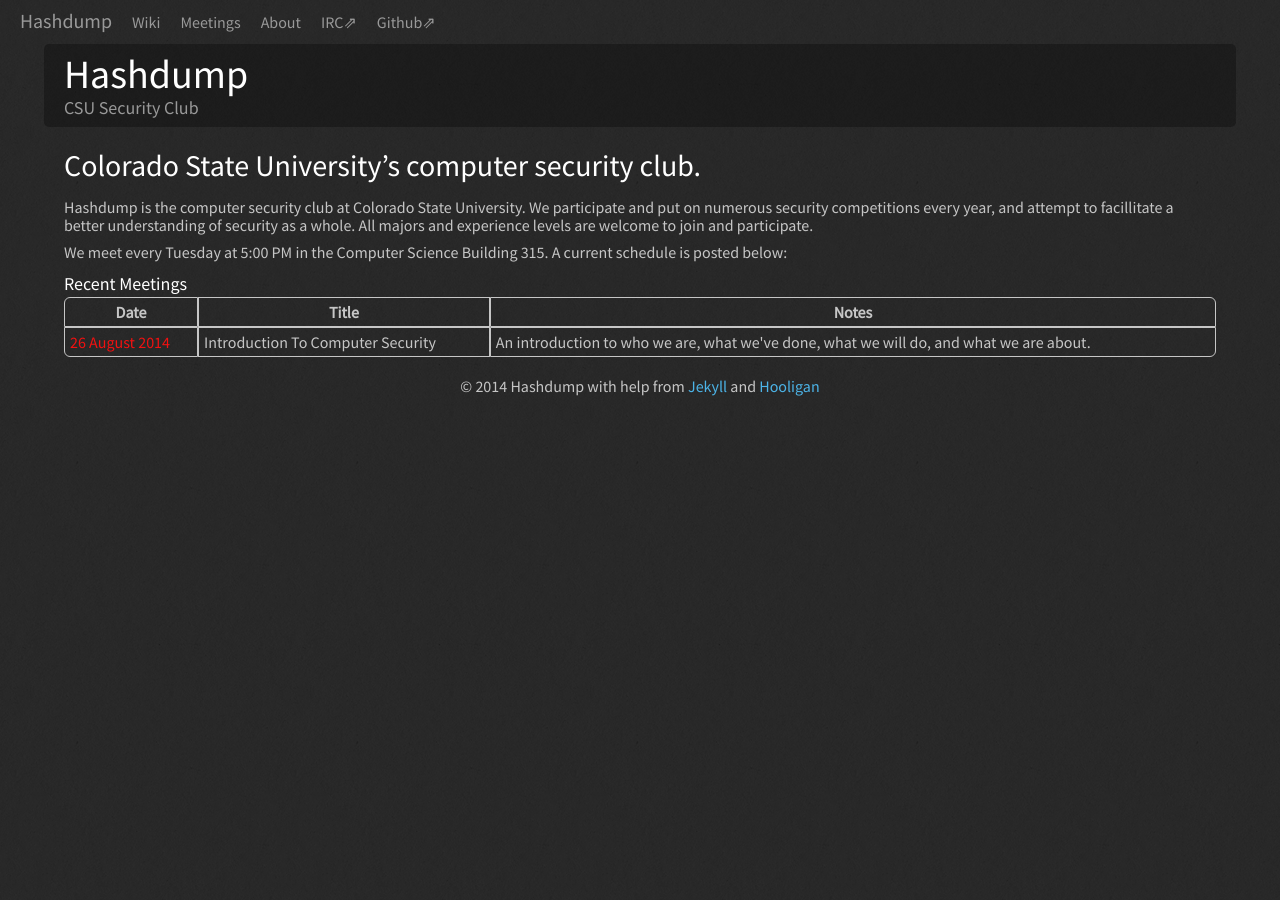
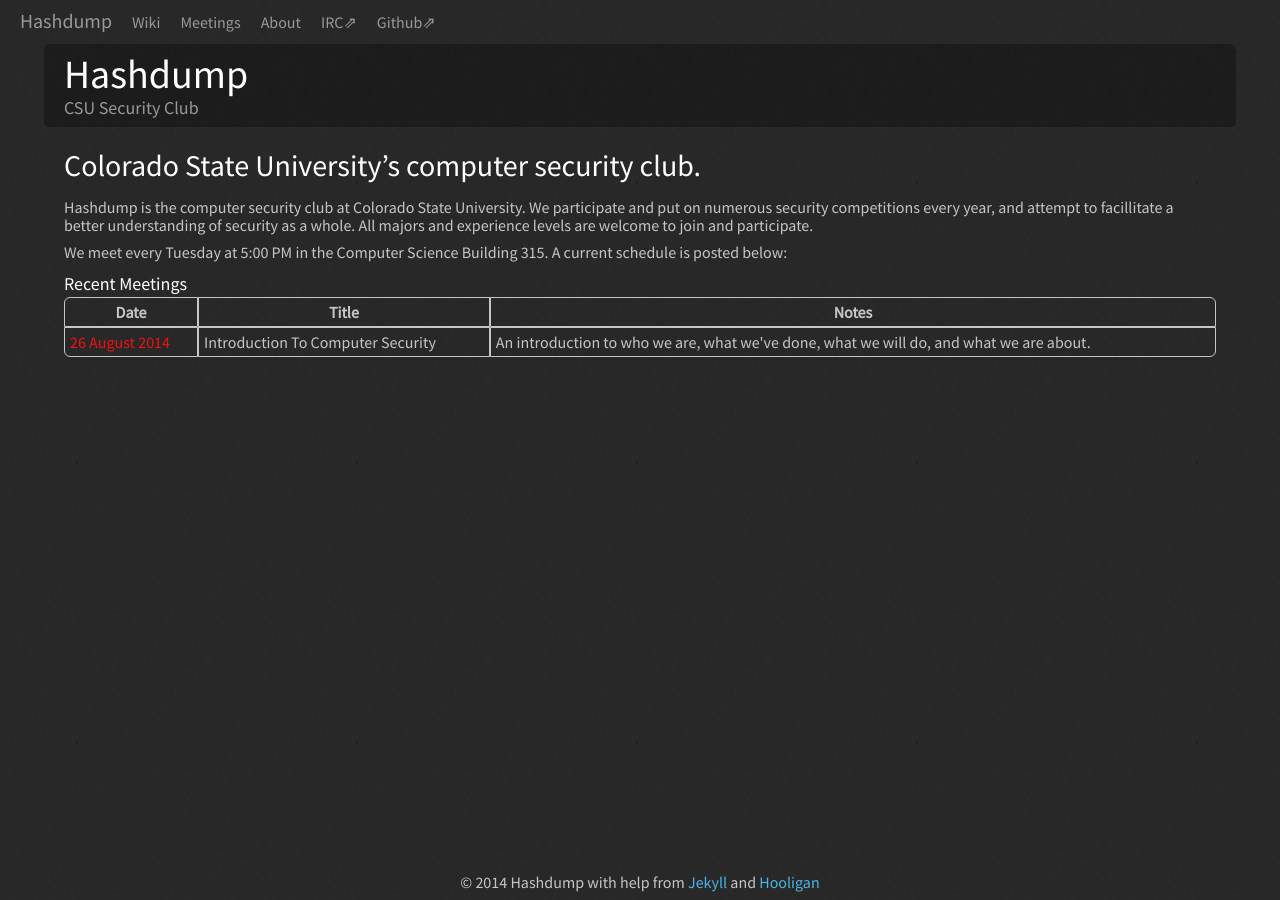
Before and after one commit to Hashdump/old-hashdump-site, a Jekyll site: the page built from index.md, in a window 1280 px wide. Built offline with Jekyll 4.4.1, drawn with Linux system fonts in a browser that asks for light colours; Markdown is read by kramdown in place of the engine named in the settings.

Commit message:
Push footer to the bottom of the page

```diff
--- a/assets/css/_style.scss
+++ b/assets/css/_style.scss
@@ -1,5 +1,6 @@
 main {
   width: 90%;
+  flex: 1;
   max-width: $largepage-limit;
   margin-right: auto;
   margin-left: auto;
--- a/assets/css/_tags.scss
+++ b/assets/css/_tags.scss
@@ -1,4 +1,7 @@
 body {
+  display: flex;
+  flex-direction: column;
+  min-height: 100vh;
   margin: 0;
   font: $fontsize $fontfamily;
   line-height: 18px;
@@ -10,7 +13,6 @@ body {
   }
 }
 body, html {
-  height: 100%;
   background-color: #2a2a2a;
   background: url(../img/body.png);
 }
```
